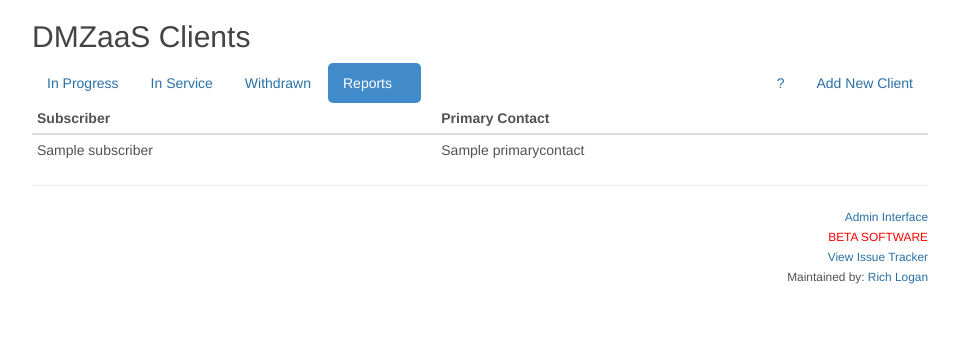
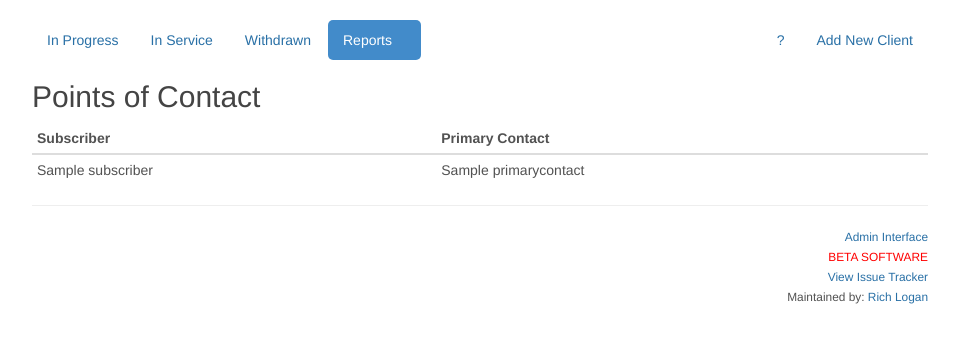
Before and after one commit to chochoa/NetworkServicesDashboard, a Flask app: template networkServicesDashboard/templates/corporateNetwork/dmz/contacts.html in a window 1280 px wide. Shown: the part 185-528 px from the top of the page, without its empty margins (160-1119 px from the left). Run offline with Flask 2, Linux system fonts and the light colour scheme; the template is opened without the code that fills it: most values are stand-ins (such as "Sample title", 1, 10 or a date in 2020); parts of the project's set-up code (start-up, migrations or seed data) failed here and were passed over; some libraries are stand-ins or nearby versions.

Commit message:
Remove headings

```diff
--- a/networkServicesDashboard/templates/corporateNetwork/dmz/billing.html
+++ b/networkServicesDashboard/templates/corporateNetwork/dmz/billing.html
@@ -27,7 +27,7 @@
      <li class="pull-right"><a href="http://iwe.cisco.com/web/view-post/post/-/posts?postId=571900092" target="_blank">?</a></li>
   </ul>
 
-  <br />
+  <h2>Billing</h2>
 
   <a href="billing/download" class="btn btn-success btn-lg active" role="button">Download as CSV</a>
 
--- a/networkServicesDashboard/templates/corporateNetwork/dmz/contacts.html
+++ b/networkServicesDashboard/templates/corporateNetwork/dmz/contacts.html
@@ -10,7 +10,8 @@
 {% endblock %}
 {% block level2 %}DMZaaS{% endblock %}
 {% block content %}
-	<h2>DMZaaS Clients</h2>
+
+	<br />
 
 	<ul class="nav nav-pills">
   		<li><a href="../dmz">In Progress</a></li>
@@ -26,6 +27,8 @@
  		<li class="pull-right"><a href="addClient">Add New Client</a></li>
  		<li class="pull-right"><a href="http://iwe.cisco.com/web/view-post/post/-/posts?postId=571900092" target="_blank">?</a></li>
 	</ul>
+
+	<h2>Points of Contact</h2>
 
 	<table class="table table-condensed">
 		<thead>
```
